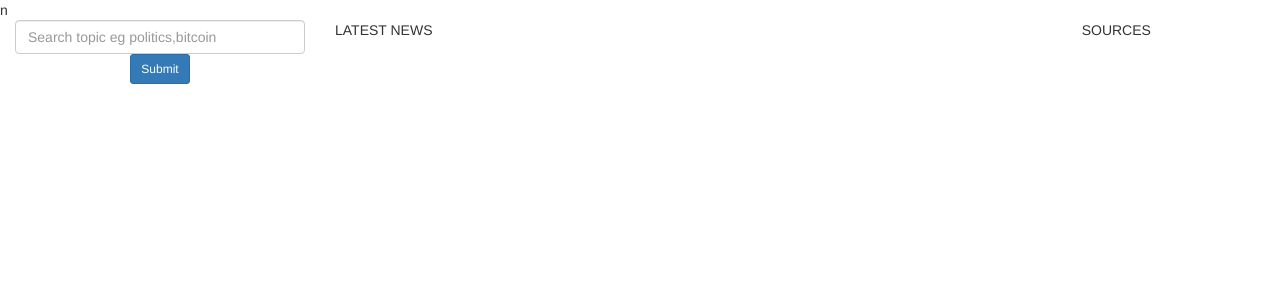
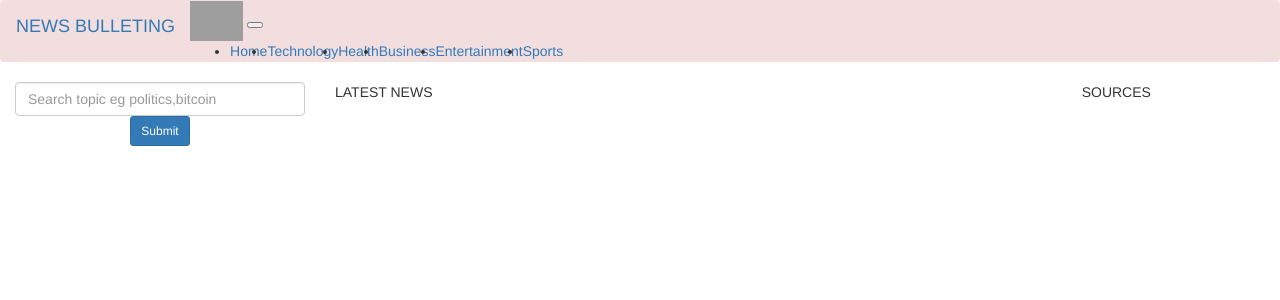
Before and after one commit to xamaan585/News-Bulleting, a Flask app: template app/templates/index.html in a window 1280 px wide. Shown: the top 300 px of the page. Run offline with Flask 2, Linux system fonts and the light colour scheme; the template is opened without the code that fills it, so the values that code supplies are empty; some libraries are stand-ins or nearby versions; grey boxes are pictures that could not be loaded.

Commit message:
add navbar

```diff
--- a/app/templates/navbar.html
+++ b/app/templates/navbar.html
@@ -1 +1,33 @@
-n
+<link rel="stylesheet" href="{{url_for('static',filename='css/navbar.css')}}">
+
+<nav class="navbar navbar-expand-lg navbar-dark bg-danger">
+    <img src="{{url_for('static', filename='imgs/icon.png')}}" height="40">
+    <a class="navbar-brand text-white" href="/">NEWS BULLETING</a>
+    <button class="navbar-toggler" type="button" data-toggle="collapse" data-target="#navbar-content"
+        aria-controls="navbar-content" aria-expanded="false" aria-label="Toggle navigation">
+        <span class="navbar-toggler-icon"></span>
+    </button>
+    <div class="collapse navbar-collapse" id="navbar-content">
+        <ul class="navbar-nav ml-auto">
+            <li class="nav-item p-2">
+                <a class="nav-link" href="/">Home</a>
+            </li>
+            <li class="nav-item p-2">
+                <a class="nav-link" href="/{{'categories/Technology'}}">Technology</a>
+            </li>
+            <li class="nav-item p-2">
+                <a class="nav-link" href="/{{'categories/Health'}}">Health</a>
+            </li>
+            <li class="nav-item p-2">
+                <a class="nav-link" href="/{{'categories/Business'}}">Business</a>
+            </li>
+            <li class="nav-item p-2">
+                <a class="nav-link" href="/{{'categories/Entertainment'}}">Entertainment</a>
+            </li>
+            <li class="nav-item p-2">
+                <a class="nav-link" href="/{{'categories/Sports'}}">Sports</a>
+            </li>
+        </ul>
+
+    </div>
+</nav>
```
